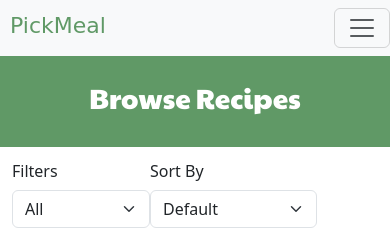
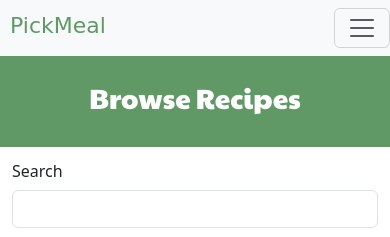
Before and after one commit to 100yann/PickMEal, a Django app: page /browse in a window 390 px wide. Shown: the top 237 px of the page. Run offline with Django 4.2, Linux system fonts and the light colour scheme; data comes from the database, SQL or seed files in the repository; some libraries are stand-ins or nearby versions; some web fonts are replaced.

Commit message:
add search bar to browse page that matches search text to recipe title

```diff
--- a/pickmeal/meal_app/static/filters.js
+++ b/pickmeal/meal_app/static/filters.js
@@ -25,6 +25,31 @@ document.addEventListener('DOMContentLoaded', () => {
             // display the oldest recipe first (default behaviour)
             displayByDate('ascending')
         }
+    }
+
+    // Get the search bar
+    const searchBar = document.getElementById('search-bar')
+    console.log(searchBar)
+    searchBar.onkeyup = (event) => {
+        const recipesContainer = document.getElementById('saved-recipes');
+        const recipes = Array.from(document.querySelectorAll('#recipe-card'));
+        var searchValue = searchBar.value.toLowerCase()
+        recipes.forEach((recipe) => {
+            if (searchValue){
+                const recipeTitle = recipe.querySelector('#recipe-title').textContent.toLowerCase()
+                if (recipeTitle.includes(searchValue)){
+                    if (recipe.hidden === true){
+                        recipe.hidden = false;
+                    }
+                } else {
+                    recipe.hidden = true;
+                }
+            } else {
+                if (recipe.hidden === true){
+                    recipe.hidden = false;
+                }
+            }
+        })
     }
 })
 
--- a/pickmeal/meal_app/static/styles.css
+++ b/pickmeal/meal_app/static/styles.css
@@ -396,8 +396,30 @@ article{
 #dropdowns{
     display: flex;
 }
+#dropdowns div {
+    margin-left: 10px;
+}
+#search-div{
+    width: 25%;
+}
 #filters{
     display: flex;
     justify-content: space-between;
     margin-bottom: 20px;
 }
+@media (max-width: 1000px){
+
+    #filters{
+        display: block;
+    }
+    #search-div{
+        width: 100%;
+    }
+    #dropdowns{
+        margin-top: 10px;
+        justify-content: space-between;
+    }
+    #dropdowns div {
+        margin-left: 0;
+    }
+}
--- a/pickmeal/meal_app/templates/browse.html
+++ b/pickmeal/meal_app/templates/browse.html
@@ -10,6 +10,12 @@
 
 <div class="container">
     <div id="filters">
+        <div id="search-div">
+            <form action="/search" method="">
+                <h6>Search</h6>
+                <input type="text" class='form-control' id="search-bar" name="search-bar" placeholder="">
+            </form>
+        </div>
         <div id="dropdowns">
             <div>
                 <h6>Filters</h6>
@@ -30,9 +36,6 @@
                 </select>
             </div>
         </div>
-        <div>
-
-        </div>
     </div>
     <div class="recipe-list" id="saved-recipes">
         {% for recipe in recipes %}
@@ -50,7 +53,7 @@
                         {% endif %}
                     </div>
                     <div class="recipe-content">
-                        <h3 class="recipe-title">{{ recipe.title }}</h3>
+                        <h3 class="recipe-title" id="recipe-title">{{ recipe.title }}</h3>
 
                         <p hidden id="added-on" data-added-on='{{ recipe.added_on|date:"c" }}'></p>
                         <p hidden id="is-vegan" data-vegan='{{ recipe.recipedietarytags.vegan }}'></p>
```
